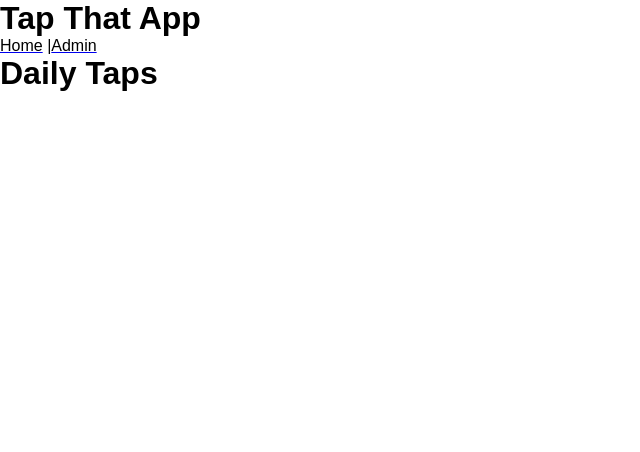
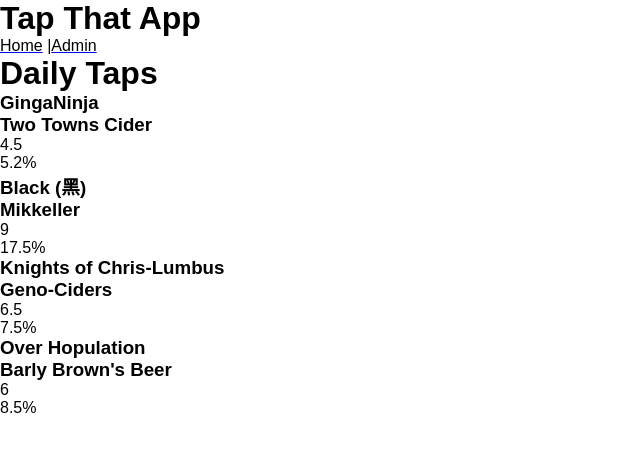
Before and after one commit to gingerlee/tap-app-react, a React app: page /#/ in a window 1280 px wide. Shown: the top 452 px of the page, without its empty margins (0-640 px from the left). Built offline with nearby package versions, Linux system fonts and the light colour scheme; the HTML template or start-up script is replaced by a standard one.

Commit message:
add in looping for keg items onto keglist component

```diff
--- /dev/null
+++ b/src/components/KegItem.jsx
@@ -0,0 +1,22 @@
+import React from 'react';
+import PropTypes from 'prop-types';
+
+function KegItem(props) {
+  return (
+    <div>
+      <h3>{props.name}</h3>
+      <h3>{props.brand}</h3>
+      <p>{props.price}</p>
+      <p>{props.abv}</p>
+    </div>
+  );
+}
+
+KegItem.propTypes = {
+  name: PropTypes.string,
+  brand: PropTypes.string,
+  price: PropTypes.number,
+  abv: PropTypes.string
+};
+
+export default KegItem;
--- a/src/containers/KegList.jsx
+++ b/src/containers/KegList.jsx
@@ -1,9 +1,45 @@
 import React from 'react';
+import KegItem from '../components/KegItem.jsx';
+
+const masterKegList = [
+  {
+    name: 'GingaNinja',
+    brand: 'Two Towns Cider',
+    price: 4.50,
+    abv: '5.2%'
+  },
+  {
+    name: 'Black (黑)',
+    brand: 'Mikkeller',
+    price: 9.00,
+    abv: '17.5%'
+  },
+  {
+    name: 'Knights of Chris-Lumbus',
+    brand: 'Geno-Ciders',
+    price: 6.50,
+    abv: '7.5%'
+  },
+  {
+    name: 'Over Hopulation',
+    brand: 'Barly Brown\'s Beer',
+    price: 6.00,
+    abv: '8.5%'
+  }
+];
 
 function KegList() {
   return (
     <div>
       <h1>Daily Taps</h1>
+      {masterKegList.map((keg, index) =>
+        <KegItem
+          name={keg.name}
+          brand={keg.brand}
+          price={keg.price}
+          abv={keg.abv}
+          key={index}/>
+      )}
     </div>
   );
 }
```
